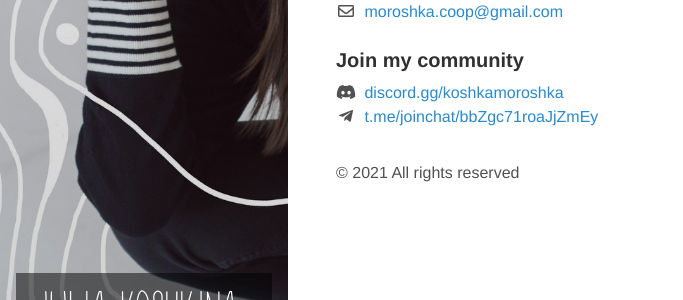
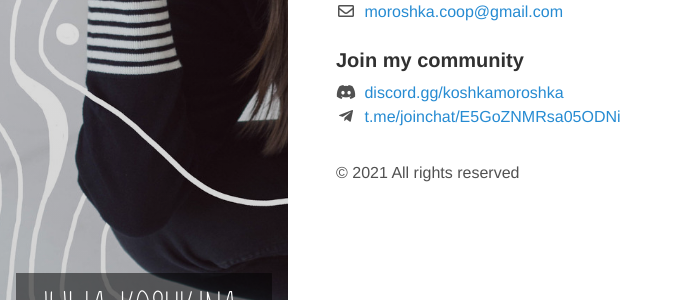
Before and after one commit to kshkn/kshkn.github.io, a Jekyll site: the page built from index.html, in a window 1280 px wide and 900 px high, scrolled down 1444 px. Shown: the part 347-647 px from the top of the window, without its empty margins (0-683 px from the left). Built offline with Jekyll 4.4.1, drawn with Linux system fonts in a browser that asks for light colours; some web fonts are replaced; some of the changed lines change nothing that is shown.

Commit message:
Update contacts.yml

```diff
--- a/_data/contacts.yml
+++ b/_data/contacts.yml
@@ -19,4 +19,4 @@
 - title: Join my community
   links:
     discord: https://discord.gg/koshkamoroshka
-    telegram-plane: https://t.me/joinchat/bbZgc71roaJjZmEy
+    telegram-plane: https://t.me/joinchat/E5GoZNMRsa05ODNi
```
